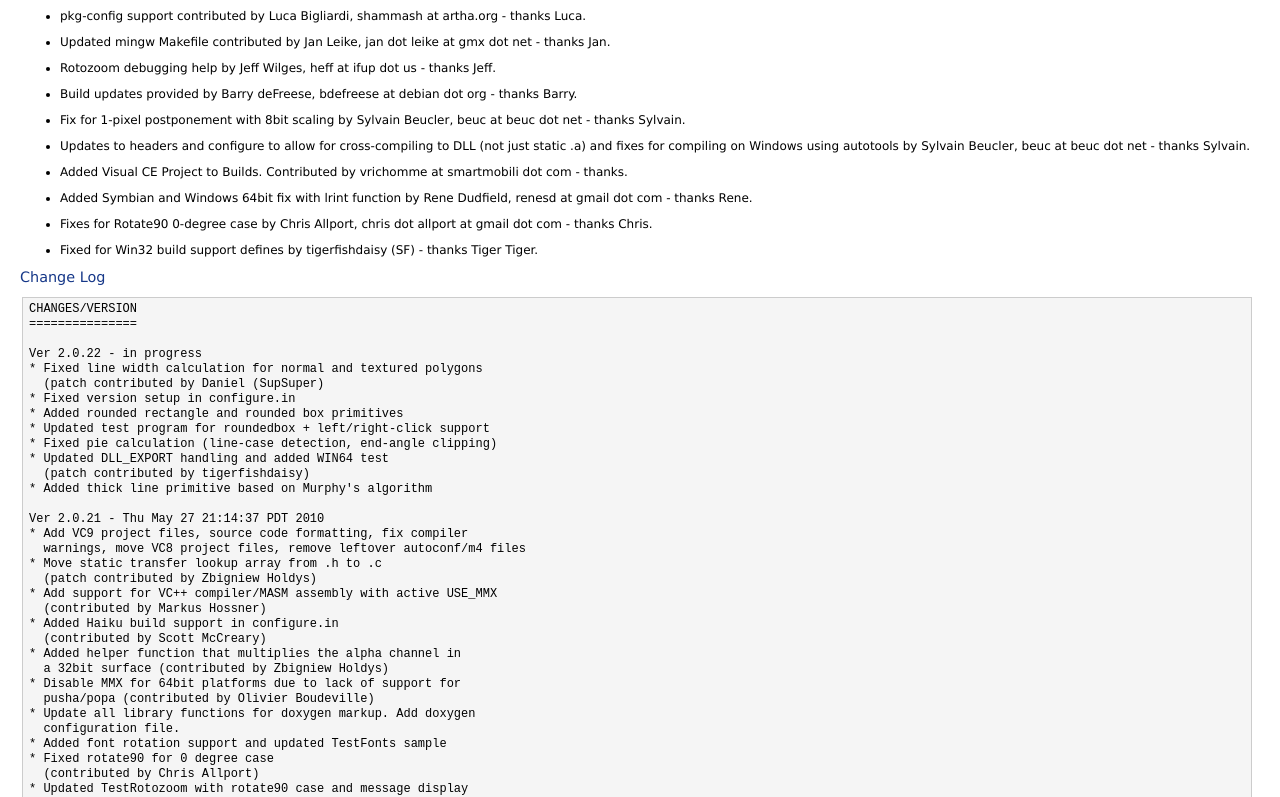
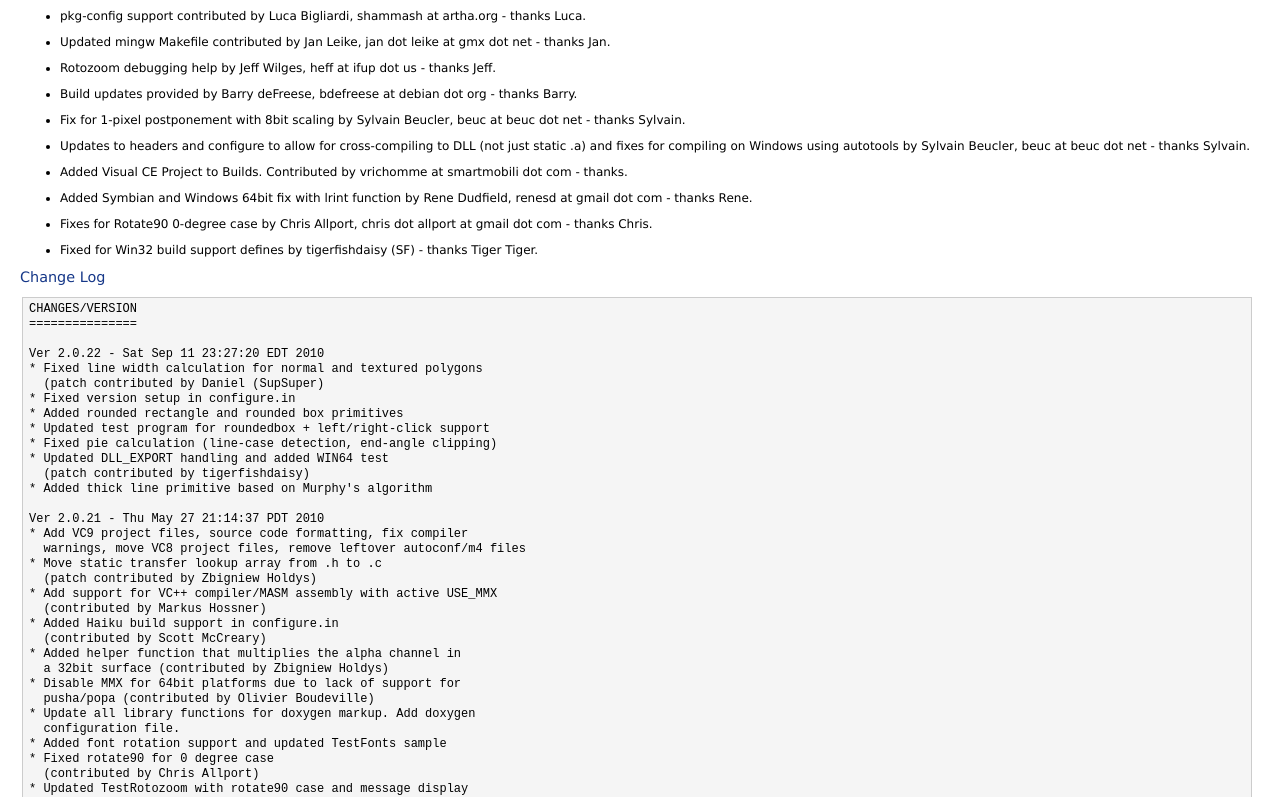
Before and after one commit to ferzkopp/SDL_gfx, a plain HTML site: page Docs/html/index.html in a window 1280 px wide. Shown: the part 4092-4889 px from the top of the page. Drawn offline with Linux system fonts and the light colour scheme.

Commit message:
Readying for release

```diff
--- a/Docs/html/index.html
+++ b/Docs/html/index.html
@@ -311,7 +311,7 @@ Change Log</a></h2>
 <div class="fragment"><pre class="fragment">CHANGES/VERSION
 ===============
 
-Ver 2.0.22 - in progress
+Ver 2.0.22 - Sat Sep 11 23:27:20 EDT 2010
 * Fixed line width calculation for normal and textured polygons
   (patch contributed by Daniel (SupSuper)
 * Fixed version setup in configure.in
```
Also changed, not shown: 3 other files.
